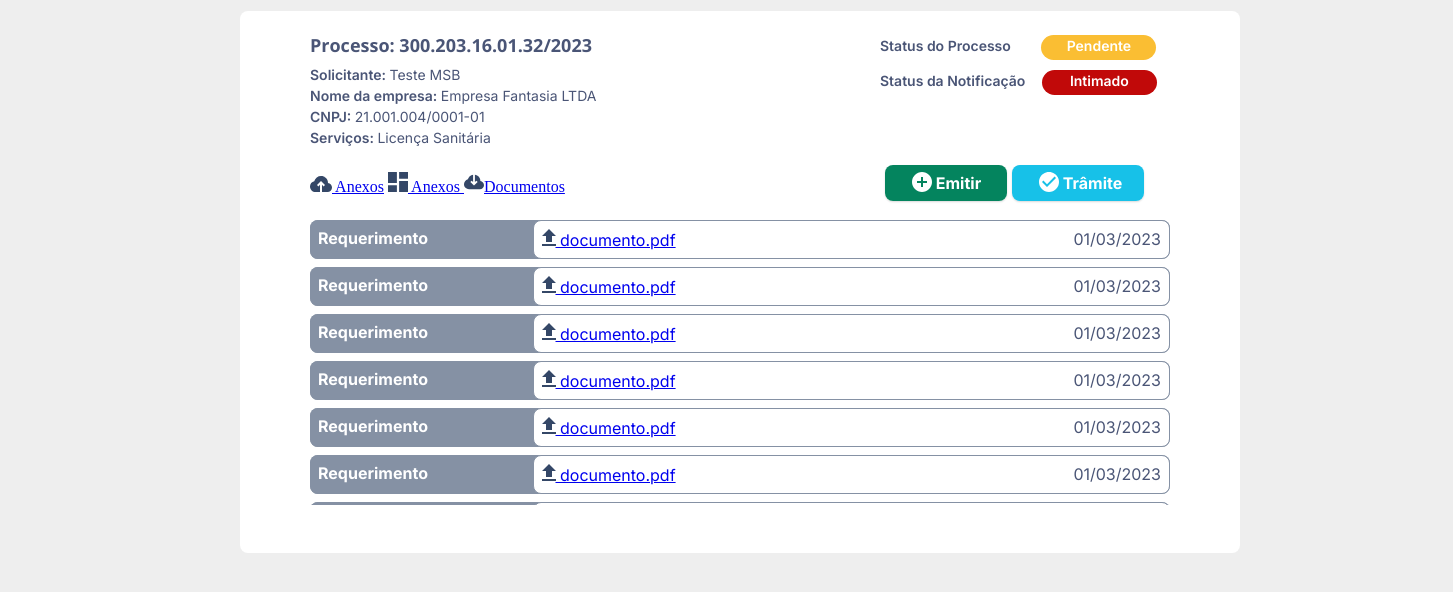
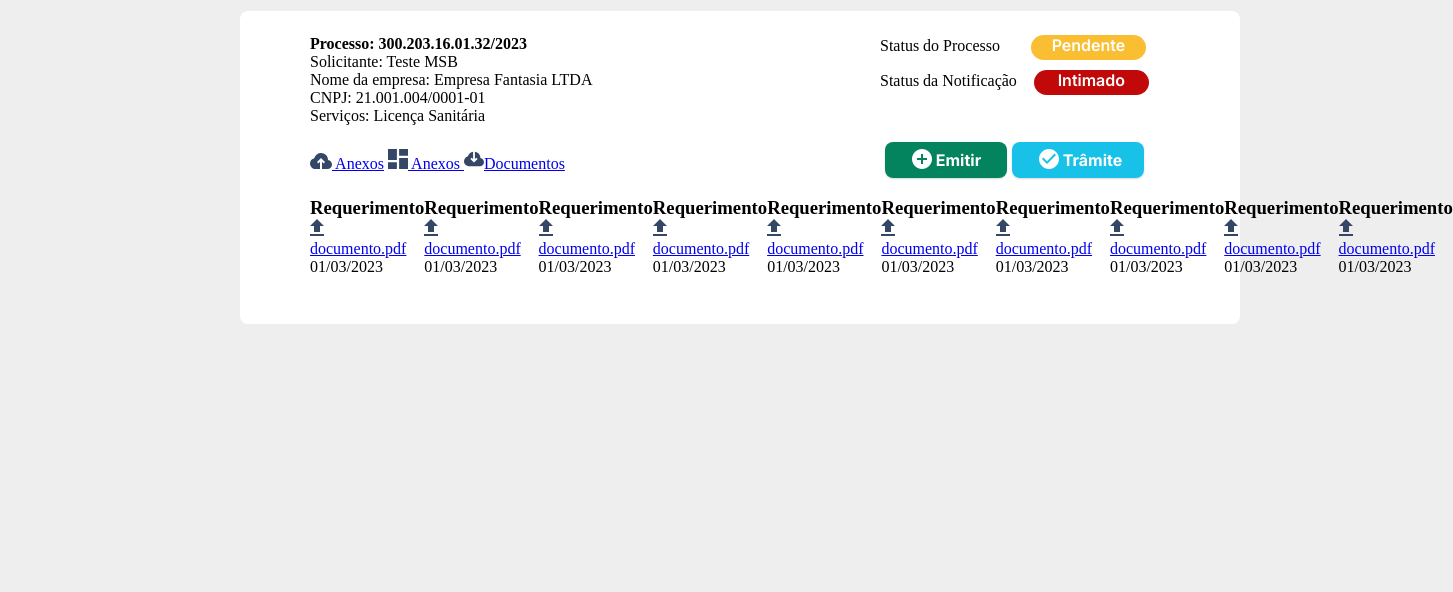
Before and after one commit to lulinux21/dashboard, a plain HTML site: page index.html in a window 1280 px wide. Shown: the part 78-670 px from the top of the page, 1453 px wide, since content can reach past the window. Drawn offline with nearby package versions, Linux system fonts and the light colour scheme.

Commit message:
atualizações now

```diff
--- a/css/styles.css
+++ b/css/styles.css
@@ -121,70 +121,3 @@ body {
 .box-info-processo-buttons .blue-btn {
   background-color: #17c1e8;
 }
-
-.box-info-processo h4 {
-  margin-bottom: 8px;
-  font-family: "Open Sans";
-  font-style: normal;
-  font-weight: 700;
-  font-size: 18px;
-  color: #4a5576;
-  line-height: 21px;
-}
-
-.box-info-processo p {
-  font-family: "Inter", sans-serif;
-  font-style: normal;
-  font-weight: 600;
-  font-size: 14px;
-  color: #4a5576;
-  line-height: 21px;
-}
-
-.box-info-processo p span {
-  font-family: "Inter", sans-serif;
-  font-style: normal;
-  font-weight: normal;
-  font-size: 14px;
-  color: #4a5576;
-  line-height: 21px;
-}
-
-.box-view-processo {
-  height: 285px;
-  overflow-y: scroll;
-  flex-direction: column;
-  font-family: "Inter", sans-serif;
-}
-.box-view-container {
-  display: flex;
-  margin-bottom: 8px;
-  background-color: #8591a4;
-  border-radius: 8px;
-}
-
-.box-view-nome {
-  flex: 3;
-  background-color: #8591a4;
-  padding: 8px;
-  border-radius: 8px;
-}
-
-.box-view-nome h3 {
-  font-family: "Inter";
-  font-style: normal;
-  font-weight: 700;
-  font-size: 16px;
-  color: #fff;
-}
-
-.box-view-doc {
-  border: 1px solid #8591a4;
-  flex: 9;
-  display: flex;
-  justify-content: space-between;
-  background-color: #ffffff;
-  padding: 8px;
-  color: #4a5576;
-  border-radius: 8px;
-}
```
